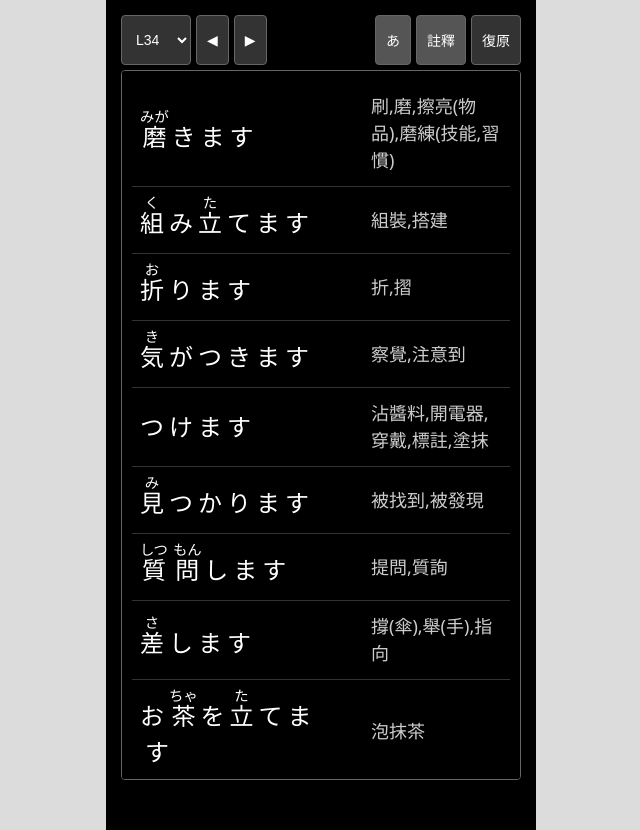
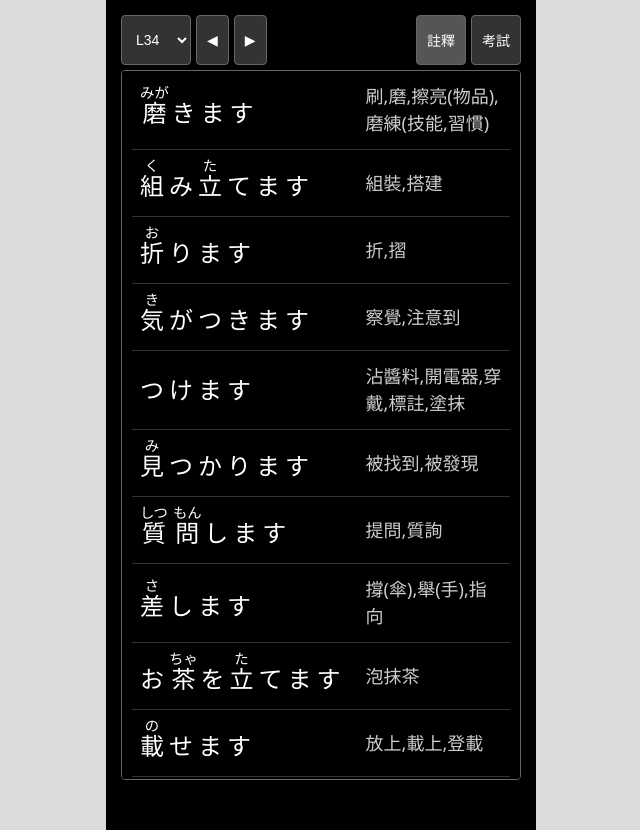
Before and after one commit to alan10607/nihongo-card, a React (Vite) app in the folder nihongo-card/: page /#/ in a window 1280 px wide. Shown: the whole page, without its empty margins (319-959 px from the left). Built offline with nearby package versions, Linux system fonts and the light colour scheme.

Commit message:
add memorize mode

```diff
--- a/nihongo-card/src/components/Chart/index.jsx
+++ b/nihongo-card/src/components/Chart/index.jsx
@@ -7,12 +7,11 @@ export default function Chart() {
   const [tags, setTags] = useState([]);
   const [selectedTag, setSelectedTag] = useState('');
   const [filteredWords, setFilteredWords] = useState([]);
-  const [showRt, setShowRt] = useState(true);
   const [showExp, setShowExp] = useState(true);
   const [selectedIndex, setSelectedIndex] = useState(null);
   const [hiddenMap, setHiddenMap] = useLocalStorage('chartHidden', {});
-  const startXRef = useRef(null);
-  const [dragState, setDragState] = useState({key: null, x: 0, swiping: false});
+  const [isMemorizeMode, setIsMemorizeMode] = useState(false);
+  const [pendingHideWords, setPendingHideWords] = useState([]);
 
   // Load dict
   useEffect(() => {
@@ -66,8 +65,16 @@ export default function Chart() {
     setSelectedTag(event.target.value);
   };
 
-  const toggleShowRt = () => setShowRt((prev) => !prev);
   const toggleShowExp = () => setShowExp((prev) => !prev);
+  const togglesMemorizeMode = () => {
+    setIsMemorizeMode(prev => {
+      const next = !prev;
+      setShowExp(!next);
+      setSelectedIndex(null);
+      return next;
+    });
+  }
+
 
   const shiftTag = (step) => {
     if (tags.length === 0) return;
@@ -111,97 +118,15 @@ export default function Chart() {
     }
   };
 
-  const handleDragStart = (e, key) => {
-    startXRef.current = e.clientX ?? e.touches[0].clientX;
-    setDragState({ key: key, x: 0, swiping: true });
-
-  };
-
-  const handleDragMove = (e, key) => {
-    if (startXRef.current === null) return;
-    const clientX = e.clientX ?? e.touches[0].clientX;
-    const deltaX = clientX - startXRef.current;
-    if (deltaX > 10) {
-      setDragState({ key: key, x: deltaX, swiping: true });
-
-      if (e.currentTarget) {
-        if (deltaX > 20) e.currentTarget.classList.add('swiping');
-        else e.currentTarget.classList.remove('swiping');
-      }
-    }
-  };
-
-  const handleDragEnd = (e, key, item) => {
-    if (startXRef.current === null) return;
-    if (e.currentTarget) {
-      e.currentTarget.classList.remove('swiping');
-    }
-    startXRef.current = null;
-
-    const deltaX = dragState?.x || 0;
-    if (deltaX > 120) {
-      setDragState({ key: key, x: 1000, swiping: false });
+  const handlePassBtn = (e, key, item) => {
+    e.stopPropagation();
+    setPendingHideWords(prev => [...prev, key]);
 
     setTimeout(() => {
       hideWord(item);
-        setDragState({ key: null, x: 0, swiping: false });
+      setPendingHideWords(prev => prev.filter(k => k !== key));
     }, 300); // same as CSS transition time
-    } else {
-      setDragState({ key: key, x: 0, swiping: false });
-
-    }
   };
-
-  const handleMouseDown = (e, key, item) => {
-    startXRef.current = e.clientX;
-    setDragState({ key: key, x: 0, swiping: true });
-
-
-    // MouseMove
-    const handleMouseMove = (ev) => {
-      if (startXRef.current === null) return;
-      const deltaX = ev.clientX - startXRef.current;
-      setDragState({ key: key, x: deltaX, swiping: true });
-
-
-      const el = document.querySelector(`[data-key="${key}"]`);
-      if (el) {
-        if (deltaX > 20) el.classList.add('swiping');
-        else el.classList.remove('swiping');
-      }
-    };
-
-    // MouseUp
-    const handleMouseUp = (ev) => {
-      const deltaX = ev.clientX - startXRef.current;
-      startXRef.current = null;
-
-      const el = document.querySelector(`[data-key="${key}"]`);
-      if (el) el.classList.remove('swiping');
-
-      if (deltaX > 120) {
-        setDragState({ key: key, x: 1000, swiping: false });
-
-        setTimeout(() => {
-          hideWord(item);
-          setDragState({ key: null, x: 0, swiping: false });
-        }, 300); // same as CSS transition time
-      } else {
-        setDragState({ key: key, x: 0, swiping: false });
-
-      }
-
-      startXRef.current = null;
-
-      window.removeEventListener('mousemove', handleMouseMove);
-      window.removeEventListener('mouseup', handleMouseUp);
-    };
-
-    window.addEventListener('mousemove', handleMouseMove);
-    window.addEventListener('mouseup', handleMouseUp);
-  };
-
-
 
   const renderRubyJSX = (word) => {
     const elements = [];
@@ -278,15 +203,19 @@ export default function Chart() {
         <button onClick={handlePrevTag}>◀</button>
         <button onClick={handleNextTag}>▶</button>
         <div className='expand'></div>
-        <button className={showRt ? 'selected' : ''} onClick={toggleShowRt}>あ</button>
         <button className={showExp ? 'selected' : ''} onClick={toggleShowExp}>註釋</button>
-        <button onClick={restoreHidden}>
+        <button className={isMemorizeMode ? 'selected' : ''} onClick={togglesMemorizeMode}>考試</button>
+        <button
+          className={hiddenMap[selectedTag]?.length > 0 ? 'selected' : ''}
+          style={isMemorizeMode ? {} : { display: 'none' }}
+          onClick={restoreHidden}>
           復原 {hiddenMap[selectedTag]?.length > 0 ? hiddenMap[selectedTag].length : ''}
         </button>
       </div>
       <div className='chart-scroll'>
         {filteredWords
         .filter(item => {
+          if (!isMemorizeMode) return true;
           const hiddenList = hiddenMap[selectedTag] || [];
           return !hiddenList.includes(item.word);
         })
@@ -297,18 +226,14 @@ export default function Chart() {
             <div
               key={key}
               data-key={key}
-              className={`chart-item ${(isSelected) ? 'selected' : ''}`}
-              style={{
-                transform: dragState?.key === key ? `translateX(${dragState?.x || 0}px)` : '',
-                transition: dragState?.key === key ? 'none' : 'transform 0.3s ease, opacity 0.3s ease',
-              }}
+              className={`chart-item
+                ${isSelected ? 'selected' : ''}
+                ${pendingHideWords.includes(key) ? 'swipe-hide' : ''}`
+              }
               onClick={() => handleItemClick(key)}
-              onTouchStart={(e) => handleDragStart(e, key)}
-              onTouchMove={(e) => handleDragMove(e, key)}
-              onTouchEnd={(e) => handleDragEnd(e, key, item)}
-              onMouseDown={(e) => handleMouseDown(e, key, item)}
             >
-              <div className={`chart-word ${(isSelected || showRt) ? '' : 'no-rt'}`}>
+              <div className="chart-item-content">
+                <div className={`chart-word ${(isSelected || showExp) ? '' : 'no-rt'}`}>
                   {renderRubyJSX(item.word)}
                 </div>
                 {(isSelected || showExp) && item.exp && (
@@ -316,6 +241,15 @@ export default function Chart() {
                     {item.exp}
                   </div>
                 )}
+                {isMemorizeMode && (
+                  <button
+                    className='chart-pass-btn'
+                    onClick={(e) => handlePassBtn(e, key, item)}
+                  >
+                    ✔
+                  </button>
+                )}
+              </div>
             </div>
           );
         })}
--- a/nihongo-card/src/components/Chart/style.css
+++ b/nihongo-card/src/components/Chart/style.css
@@ -29,7 +29,7 @@
   border-radius: 4px;
 }
 
-.chart-manager button {
+.chart-manager button, .chart-pass-btn {
   font-size: 14px;
   font-weight: bold;
   cursor: pointer;
@@ -41,15 +41,15 @@
   transition: all 0.3s ease;
 }
 
-.chart-manager button.selected {
+.chart-manager button.selected, .chart-pass-btn {
   background-color: #555;
 }
 
-.chart-manager button:hover {
+.chart-manager button:hover, .chart-pass-btn {
   box-shadow: 0 6px 10px rgba(0, 0, 0, 0.3);
 }
 
-.chart-manager button:active {
+.chart-manager button:active, .chart-pass-btn {
   box-shadow: 0 4px 6px rgba(0, 0, 0, 0.1);
 }
 
@@ -58,7 +58,7 @@
   overflow-y: auto;
   border: 1px solid #666;
   border-radius: 4px;
-  padding: 10px;
+  padding: 0 10px;
   background-color: #000;
   color: #fff;
   overflow-x: hidden;
@@ -69,15 +69,14 @@
 }
 
 .chart-item {
-  display: flex;
-  align-items: center;
-  gap: 15px;
   padding: 8px 0;
   border-bottom: 1px solid #333;
-  background-color: #000;
   color: #fff;
-  flex-wrap: wrap;
-  position: relative;
+  display: flex;
+  flex-direction: column;
+  align-items: stretch;
+  gap: 5px;
+  transition: transform 0.3s ease, opacity 0.3s ease;
 }
 
 .chart-item.swipe-hide {
@@ -85,44 +84,15 @@
   opacity: 0;
 }
 
-.chart-item::before {
-  content: "×";
-  position: absolute;
-  left: 0;
-  top: 0;
-  bottom: 0;
-  width: 60px;
-  background-color: #747474;
-  color: #fff;
+.chart-item-content {
   display: flex;
+  gap: 5px;
   align-items: center;
-  justify-content: center;
-  font-weight: bold;
-  font-size: 2rem;
-  opacity: 0;
-  transition: opacity 0.2s;
-  border-radius: 0 4px 4px 0;
-  pointer-events: none;
-}
-
-.chart-item.swiping::before {
-  opacity: 1;
-}
-
-.hidden-count {
-  margin-left: 8px;
-  font-size: 0.85rem;
-  color: #ccc;
-}
-
-.chart-item:last-child {
-  border-bottom: none;
 }
 
 .chart-word {
   font-size: 24px;
   min-width: 200px;
-  background-color: #000;
   color: #fff;
   padding: 4px 8px;
   border-radius: 4px;
@@ -142,7 +112,10 @@
   font-size: 18px;
   color: #ccc;
   flex: 2 1 0;
-  background-color: #000;
   padding: 4px 8px;
   border-radius: 4px;
 }
+
+.chart-pass-btn {
+  height: 35px;
+}
```
Also changed, not shown: nihongo-card/public/lib/dict.txt. Lines whose indentation alone changed are shown as unchanged.
